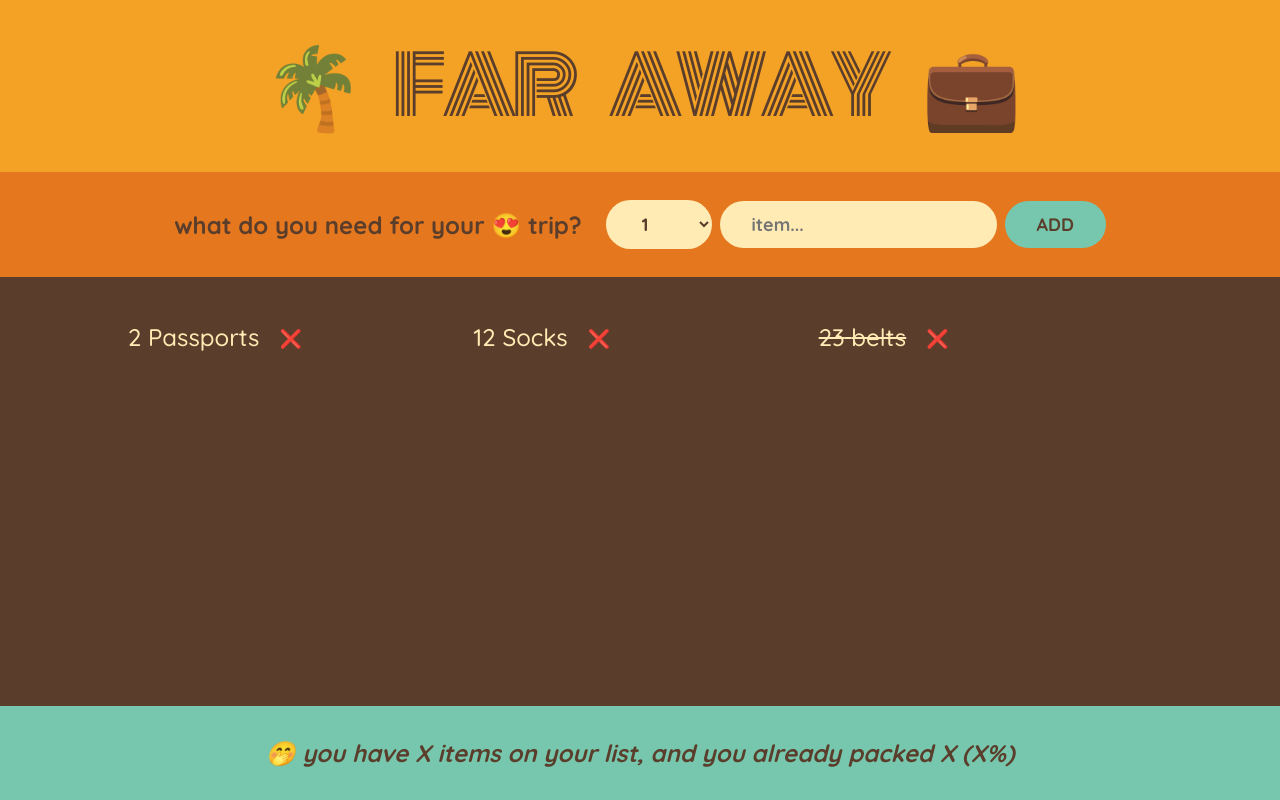
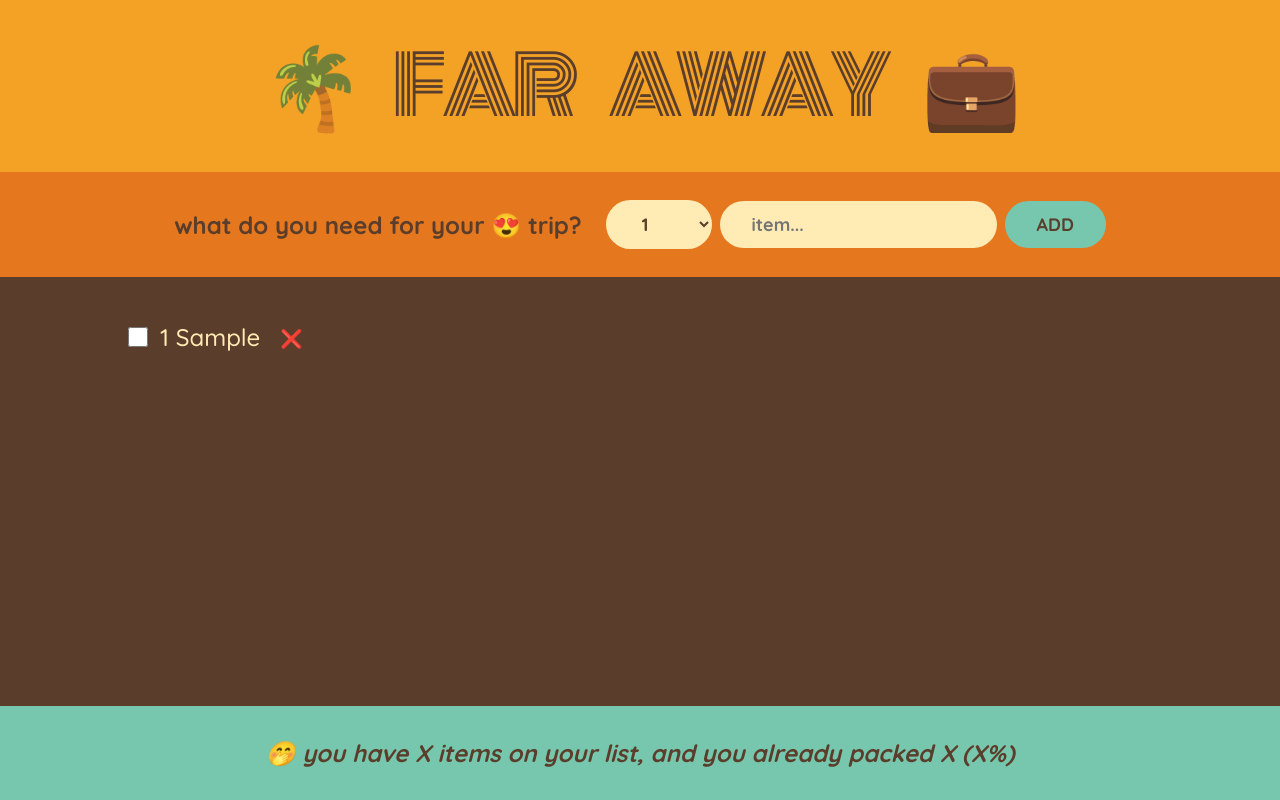
Before and after one commit to dev-ransom/React-travel-list, a React (Create React App) app in the folder starter/: page / in a window 1280 px wide. Both pictures are taken after typing "Sample" into the empty fields and a click on the button "ADD". Built offline with nearby package versions, Linux system fonts and the light colour scheme.

Commit message:
added code for delete item in the travel list

```diff
--- a/starter/src/App.js
+++ b/starter/src/App.js
@@ -1,15 +1,23 @@
 import React, { useState } from 'react'
-const initialItems = [
-  { id: 1, description: "Passports", quantity: 2, packed: false },
-  { id: 2, description: "Socks", quantity: 12, packed: false },
-  { id: 3, description: "belts", quantity: 23, packed: true },
-];
+// const initialItems = [
+//   { id: 1, description: "Passports", quantity: 2, packed: false },
+//   { id: 2, description: "Socks", quantity: 12, packed: false },
+//   { id: 3, description: "belts", quantity: 23, packed: true },
+// ];
 export default function App() {
+  const [items, setItems] = useState([]);
+  function handleAddItem(item) {
+    setItems(items => [...items, item])
+  }
+
+  function handleDeleteItem(id) {
+    setItems(items => items.filter(item => item.id !== id))
+  }
   return (
     <div className='app'>
       <Logo />
-      <Form />
-      <PackingList />
+      <Form onAddItems={handleAddItem}  />
+      <PackingList items={items} onDeleteItems={handleDeleteItem}/>
       <Stats />
     </div>
   )
@@ -24,23 +32,27 @@ function Logo() {
   )
 }
 
-function Form() {
+function Form({onAddItems}) {
   const resetInput = () => {
     setDescription('')
   }
   const resetQuantity = () => {
     setQuantity('')
   }
+
   function handleSubmit(e) {
     e.preventDefault();
     if (!description) return
     const newItem = { description, quantity, packed: false, id: Date.now() }
-    console.log(newItem);
+
+    onAddItems(newItem);
     resetInput()
     resetQuantity();
   }
+
   const [description, setDescription] = useState("")
   const [quantity, setQuantity] = useState(1)
+
   return (
     <form className='add-form' onSubmit={handleSubmit}>
       <h3>what do you need for your 😍 trip?</h3>
@@ -54,19 +66,20 @@ function Form() {
 }
 
 
-function PackingList() {
+function PackingList({items, onDeleteItems}) {
   return (
     <div className='list'>
-      <ul>{initialItems.map(item => <Item item={item} key={item.id} />)}</ul>
+      <ul>{items.map(item => <Item item={item} onDeleteItems={onDeleteItems} key={item.id} />)}</ul>
     </div>
   )
 }
 
-function Item({ item }) {
+function Item({ item, onDeleteItems }) {
   return (
     <li>
+      <input type="checkbox" value={item.packed} />
       <span style={item.packed ? { textDecoration: 'line-through'} : {}}> {item.quantity} {item.description} </span>
-      <button>❌</button>
+      <button onClick={()=> onDeleteItems(item.id)}>❌</button>
     </li>
   )
 }
```
